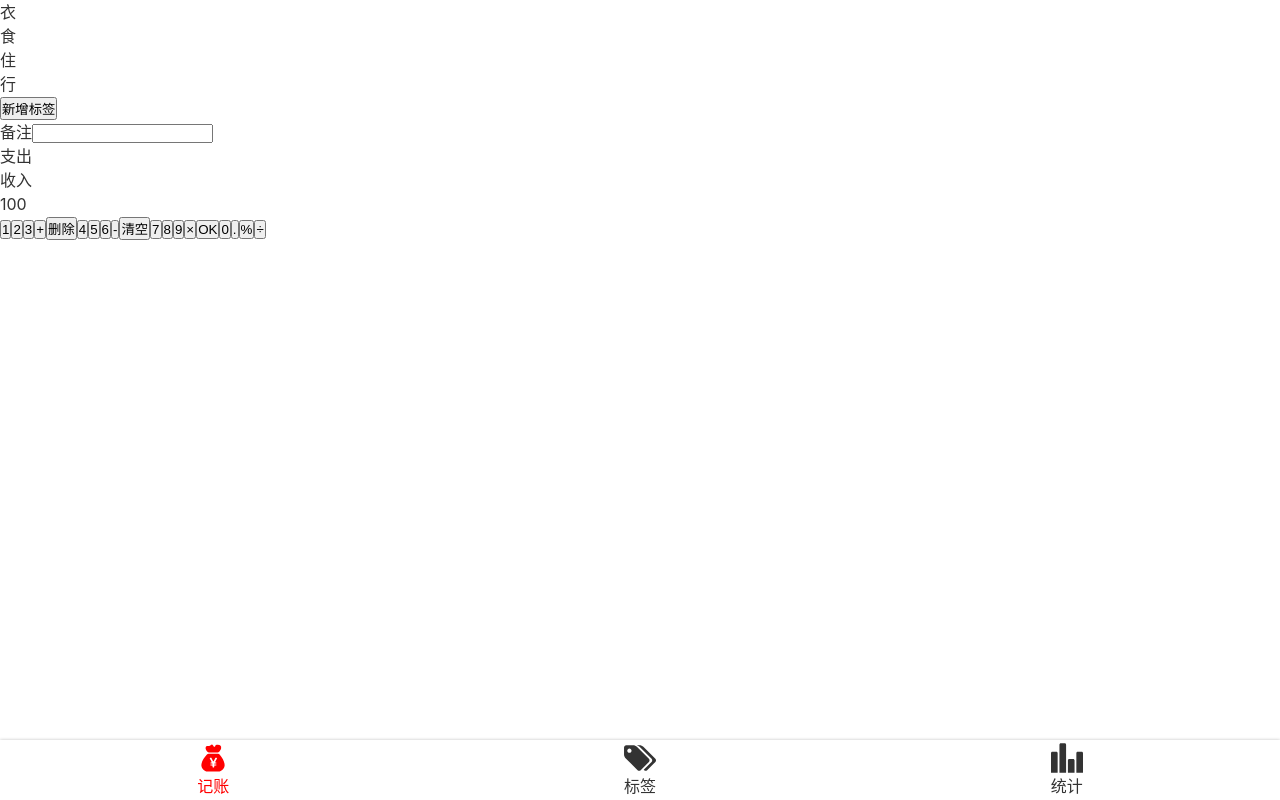
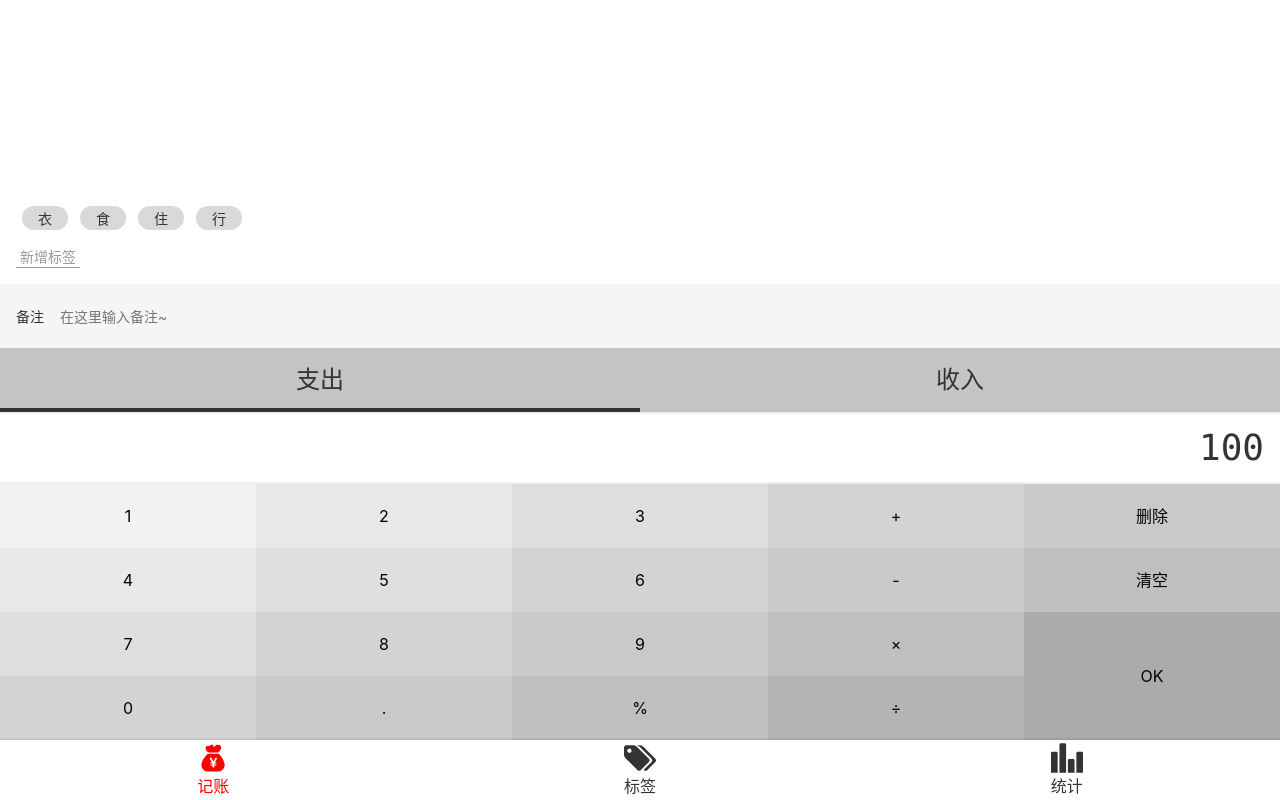
Before and after one commit to 1105946494/JYI-Bookkeeping, a Vue app: page /#/money in a window 1280 px wide. Built offline with nearby package versions, Linux system fonts and the light colour scheme.

Commit message:
html和css写好了

```diff
--- a/src/App.vue
+++ b/src/App.vue
@@ -13,5 +13,6 @@
   color: #333;
   line-height: 1.5;
   font-family: $font-hei;
+  font-size: 16px;
 }
 </style>
--- a/src/assets/style/helper.scss
+++ b/src/assets/style/helper.scss
@@ -11,4 +11,21 @@
   "AR PL SungtiL GB", NSimSun, SimSun, "TW\-Sung", "WenQuanYi Bitmap Song",
   "AR PL UMing CN", "AR PL UMing HK", "AR PL UMing TW", "AR PL UMing TW MBE",
   PMingLiU, MingLiU, serif;
+
 $color-highlight: #f00;
+
+%clearfix {
+  &::after {
+    content: "";
+    display: block;
+    clear: both;
+  }
+}
+$color-shadow: rgba(0, 0, 0, 0.25);
+%outershadow {
+  box-shadow: 0 0 3px $color-shadow;
+}
+%innershadow {
+  box-shadow: inset 0 -3px 3px -3px $color-shadow,
+    inset 0 3px 3px -3px $color-shadow;
+}
--- a/src/assets/style/reset.scss
+++ b/src/assets/style/reset.scss
@@ -7,3 +7,14 @@
   text-decoration: none;
   color: inherit;
 }
+ul,
+ol {
+  list-style: none;
+}
+button,
+input {
+  font: inherit;
+}
+:focus {
+  outline: none;
+}
--- a/src/components/Layout.vue
+++ b/src/components/Layout.vue
@@ -1,6 +1,6 @@
 <template>
-  <div class="nav-wrapper">
-    <div class="content">
+  <div class="layout-wrapper">
+    <div class="content" :class="contentclass">
       <slot />
     </div>
     <Nav />
@@ -9,12 +9,13 @@
 
 <script lang="ts">
 export default {
+  props: ["contentclass"],
   name: "Layout"
 };
 </script>
 
 <style lang="scss" scoped>
-.nav-wrapper {
+.layout-wrapper {
   display: flex;
   flex-direction: column;
   height: 100vh;
--- a/src/components/Nav.vue
+++ b/src/components/Nav.vue
@@ -21,8 +21,8 @@
 <style lang="scss" scoped>
 @import "~@/assets/style/helper.scss";
 nav {
+  @extend %outershadow;
   display: flex;
-  box-shadow: 0 0 3px rgba(0, 0, 0, 0.25);
   flex-direction: row;
   > .item {
     padding: 2px 0px;
--- a/src/views/Money.vue
+++ b/src/views/Money.vue
@@ -1,31 +1,8 @@
 <template>
-  <Layout>
-    <div class="tags">
-      <ul class="current">
-        <li>衣</li>
-        <li>食</li>
-        <li>住</li>
-        <li>行</li>
-      </ul>
-      <div class="naw">
-        <button>新增标签</button>
-      </div>
-    </div>
-    <div>
-      <label class="notes">
-        <span class="name">备注</span>
-        <input type="text" />
-      </label>
-    </div>
-    <div>
-      <ul class="types">
-        <li class="selected">支出</li>
-        <li>收入</li>
-      </ul>
-    </div>
+  <Layout contentclass="layout">
     <div class="numberpad">
       <div class="output">100</div>
-      <div class="buttons">
+      <div class="buttons clearfix">
         <button>1</button>
         <button>2</button>
         <button>3</button>
@@ -40,12 +17,35 @@
         <button>8</button>
         <button>9</button>
         <button>×</button>
-        <button>OK</button>
+        <button class="ok">OK</button>
         <button>0</button>
         <button>.</button>
         <button>%</button>
         <button>÷</button>
       </div>
+    </div>
+    <div>
+      <ul class="types">
+        <li class="selected">支出</li>
+        <li>收入</li>
+      </ul>
+    </div>
+    <div>
+      <label class="notes">
+        <span class="name">备注</span>
+        <input type="text" placeholder="在这里输入备注~" />
+      </label>
+    </div>
+    <div class="tags">
+      <div class="naw">
+        <button>新增标签</button>
+      </div>
+      <ul class="current">
+        <li>衣</li>
+        <li>食</li>
+        <li>住</li>
+        <li>行</li>
+      </ul>
     </div>
   </Layout>
 </template>
@@ -56,5 +56,147 @@
 };
 </script>
 
+<style lang="scss">
+.layout {
+  display: flex;
+  flex-direction: column-reverse;
+}
+</style>
+
 <style lang="scss" scoped>
+@import "~@/assets/style/helper.scss";
+.numberpad {
+  > .output {
+    font-size: 36px;
+    font-family: Consolas, monospace;
+    padding: 9px 16px;
+    text-align: right;
+    @extend %innershadow;
+  }
+  > .buttons {
+    @extend %clearfix;
+    > button {
+      background: transparent;
+      border: none;
+      float: left;
+      width: 20%;
+      height: 64px;
+      &.ok {
+        float: right;
+        height: 64 * 2px;
+      }
+      $bg: #f2f2f2;
+      &:nth-child(1) {
+        background: $bg;
+      }
+      &:nth-child(2),
+      &:nth-child(6) {
+        background: darken($bg, 4%);
+      }
+      &:nth-child(3),
+      &:nth-child(7),
+      &:nth-child(11) {
+        background: darken($bg, 2 * 4%);
+      }
+      &:nth-child(4),
+      &:nth-child(8),
+      &:nth-child(12),
+      &:nth-child(16) {
+        background: darken($bg, 3 * 4%);
+      }
+      &:nth-child(5),
+      &:nth-child(9),
+      &:nth-child(13),
+      &:nth-child(17) {
+        background: darken($bg, 4 * 4%);
+      }
+      &:nth-child(10),
+      &:nth-child(14),
+      &:nth-child(18) {
+        background: darken($bg, 5 * 4%);
+      }
+      &:nth-child(19) {
+        background: darken($bg, 6 * 4%);
+      }
+      &:nth-child(15) {
+        background: darken($bg, 7 * 4%);
+      }
+    }
+  }
+}
+.types {
+  background: #c4c4c4;
+  display: flex;
+  text-align: center;
+  font-size: 24px;
+  > li {
+    width: 50%;
+    height: 64px;
+    display: flex;
+    justify-content: center;
+    align-items: center;
+    position: relative;
+    &.selected::after {
+      content: "";
+      position: absolute;
+      bottom: 0;
+      left: 0;
+      width: 100%;
+      height: 4px;
+      background: #333;
+    }
+  }
+}
+.notes {
+  padding-left: 16px;
+  background: #f5f5f5;
+  display: block;
+  font-size: 14px;
+  display: flex;
+  align-items: center;
+  > .name {
+    padding-right: 16px;
+  }
+  input {
+    height: 64px;
+    flex-grow: 1;
+    background: transparent;
+    border: none;
+    padding-right: 16px;
+  }
+}
+.tags {
+  flex-grow: 1;
+  font-size: 14px;
+  padding: 16px;
+  display: flex;
+  flex-direction: column-reverse;
+  > .current {
+    display: flex;
+    flex-wrap: wrap;
+    > li {
+      display: flex;
+      justify-content: center;
+      align-items: center;
+      $h: 24px;
+      background: #d9d9d9;
+      height: $h;
+      border-radius: $h/2;
+      padding: 0 16px;
+      margin-right: 6px;
+      margin-left: 6px;
+      margin-top: 4px;
+    }
+  }
+  > .naw {
+    padding-top: 16px;
+    > button {
+      background: transparent;
+      border: none;
+      color: #999;
+      border-bottom: 1px solid;
+      padding: 0 4px;
+    }
+  }
+}
 </style>
```
